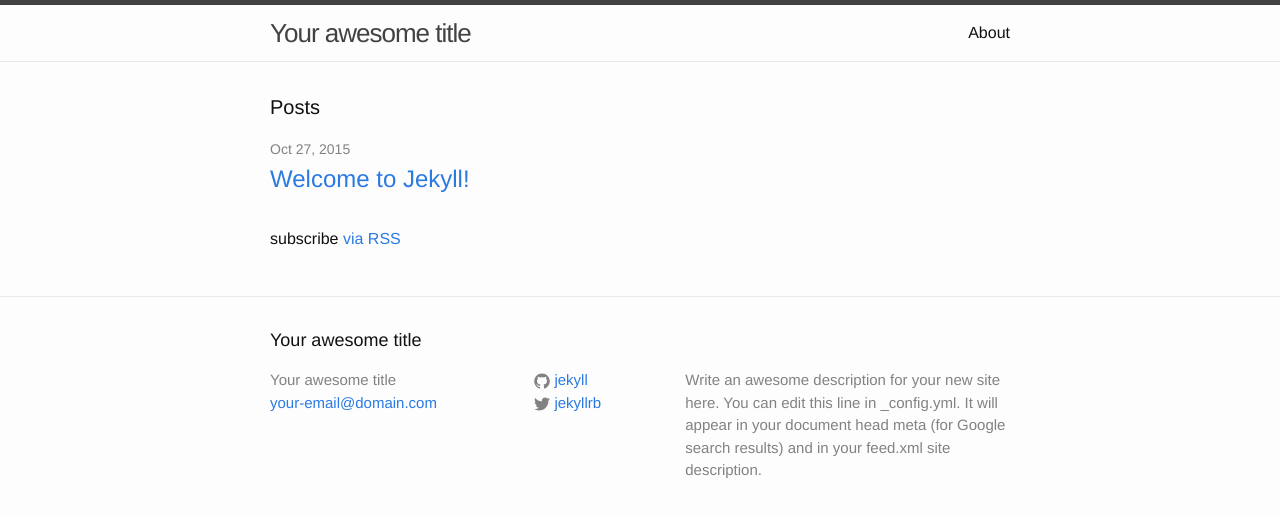
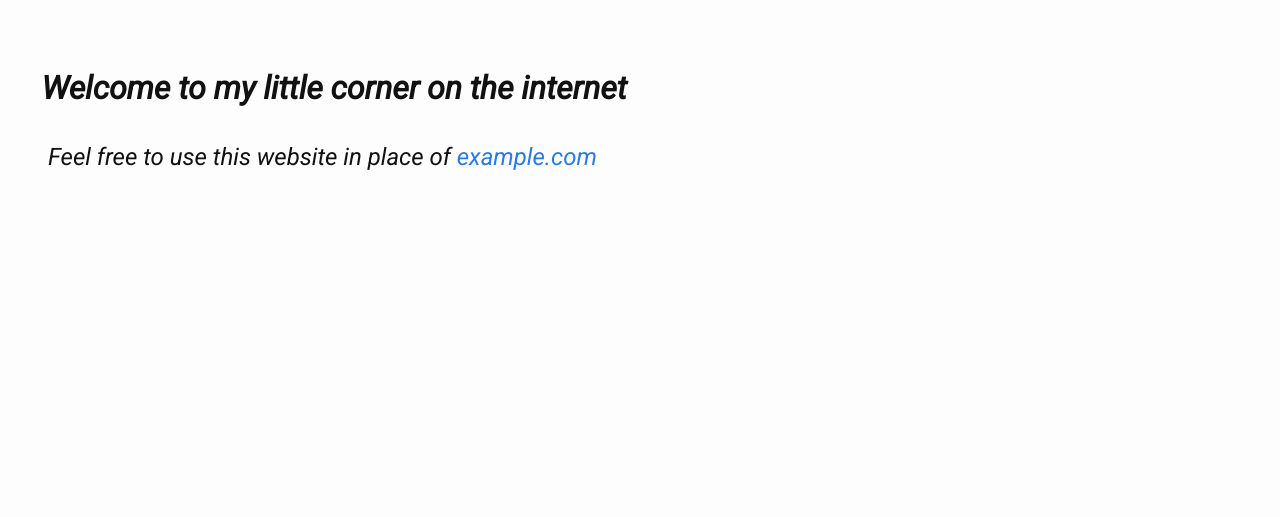
Before and after one commit to Jiantastic/jiantastic.github.io, a Jekyll site: the page built from index.html, in a window 1280 px wide. Shown: the top 517 px of the page. Built offline with Jekyll 4.4.1, drawn with Linux system fonts in a browser that asks for light colours.

Commit message:
Restructuring website

```diff
--- a/_layouts/default.html
+++ b/_layouts/default.html
@@ -1,19 +1,37 @@
+
 <!DOCTYPE html>
 <html>
 
-  {% include head.html %}
+  <head>
+  <meta charset="utf-8">
+  <meta http-equiv="X-UA-Compatible" content="IE=edge">
+  <meta name="viewport" content="width=device-width, initial-scale=1">
 
+  <title>Jiantastic Domain</title>
+  <meta name="description" content="A minimalistic alternative to example.com">
+
+  <link rel="stylesheet" href="/css/main.css">
+  <link rel="canonical" href="http://yourdomain.com/">
+  <link rel="alternate" type="application/rss+xml" title="Your awesome title" href="http://yourdomain.com/feed.xml">
+  <link href='https://fonts.googleapis.com/css?family=Roboto:400italic' rel='stylesheet' type='text/css'>
+</head>
+
+  <style>
+  html *{
+    font-family: 'Roboto', sans-serif;
+  }
+  h1 {
+    padding-left:1.3em;
+    padding-top:2em;
+  }
+  h2 {
+    padding-left:2.0em;
+    padding-top:0.5em;
+  }
+  </style>
   <body>
-
-    {% include header.html %}
-
-    <div class="page-content">
-      <div class="wrapper">
-        {{ content }}
-      </div>
-    </div>
-
-    {% include footer.html %}
+    <h1><strong>Welcome to my little corner on the internet</strong></h1>
+    <h2>Feel free to use this website in place of <a href="http://example.com/">example.com</a></h2>
 
   </body>
 
--- a/_posts/2015-10-27-welcome-to-jekyll.markdown
+++ b/_posts/2015-10-27-welcome-to-jekyll.markdown
@@ -1,7 +1,7 @@
 ---
 layout: post
 title:  "Welcome to Jekyll!"
-date:   2015-10-27 19:56:45 +0000
+date:   2015-10-27 22:03:01 +0000
 categories: jekyll update
 ---
 You’ll find this post in your `_posts` directory. Go ahead and edit it and re-build the site to see your changes. You can rebuild the site in many different ways, but the most common way is to run `jekyll serve`, which launches a web server and auto-regenerates your site when a file is updated.
--- a/index.html
+++ b/index.html
@@ -1,23 +1,3 @@
 ---
 layout: default
 ---
-
-<div class="home">
-
-  <h1 class="page-heading">Posts</h1>
-
-  <ul class="post-list">
-    {% for post in site.posts %}
-      <li>
-        <span class="post-meta">{{ post.date | date: "%b %-d, %Y" }}</span>
-
-        <h2>
-          <a class="post-link" href="{{ post.url | prepend: site.baseurl }}">{{ post.title }}</a>
-        </h2>
-      </li>
-    {% endfor %}
-  </ul>
-
-  <p class="rss-subscribe">subscribe <a href="{{ "/feed.xml" | prepend: site.baseurl }}">via RSS</a></p>
-
-</div>
```
